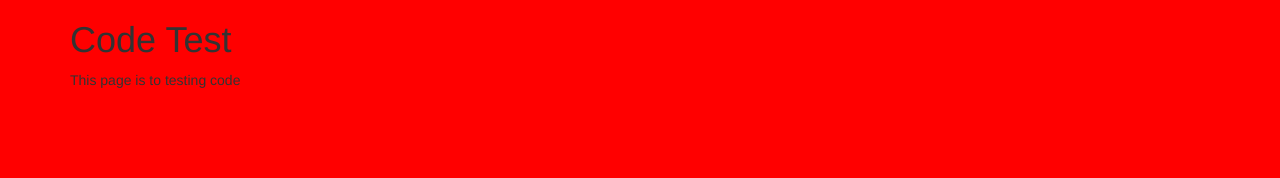
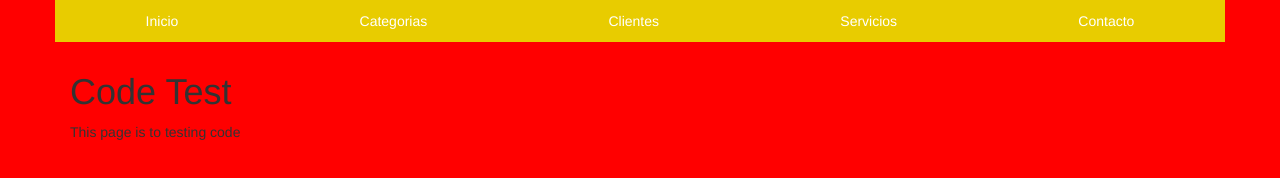
Before and after one commit to orlandoreynoso/testing, a plain HTML site: page index.html in a window 1280 px wide. Drawn offline with nearby package versions, Linux system fonts and the light colour scheme.

Commit message:
menu html

```diff
--- a/index.html
+++ b/index.html
@@ -10,6 +10,35 @@
 </head>
 <body>
   <div class="container">
+    <div class="row">
+    	<nav id="main-nav" class="main-nav">
+		<ul id = "main-menu" class = "main-menu">
+			<li>
+				<a href="http://localhost/inicio">Inicio</a>
+			</li>
+			<li>
+				<a href="http://localhost/productos">
+          Categorias
+          <span></span>
+        </a>
+				<ul class="sub-menu">
+					<li><a href="http://localhost/categorias/energia/">Energía</a></li>
+					<li><a href="http://localhost/categorias/telefonia">Telefonía</a></li>
+				</ul>
+			</li>
+			<li>
+				<a href="http://localhost/clientes/">Clientes</a>
+			</li>
+			<li>
+				<a href="http://localhost/servicios/">Servicios</a>
+			</li>
+			<li>
+				<a href="http://localhost/contacto/">Contacto</a>
+			</li>
+		</ul>
+	</nav>
+  <div id="valores"></div>
+    </div>
 <div class="row">
   <div class="col-md-12">
     <h1>Code Test</h1>
```
